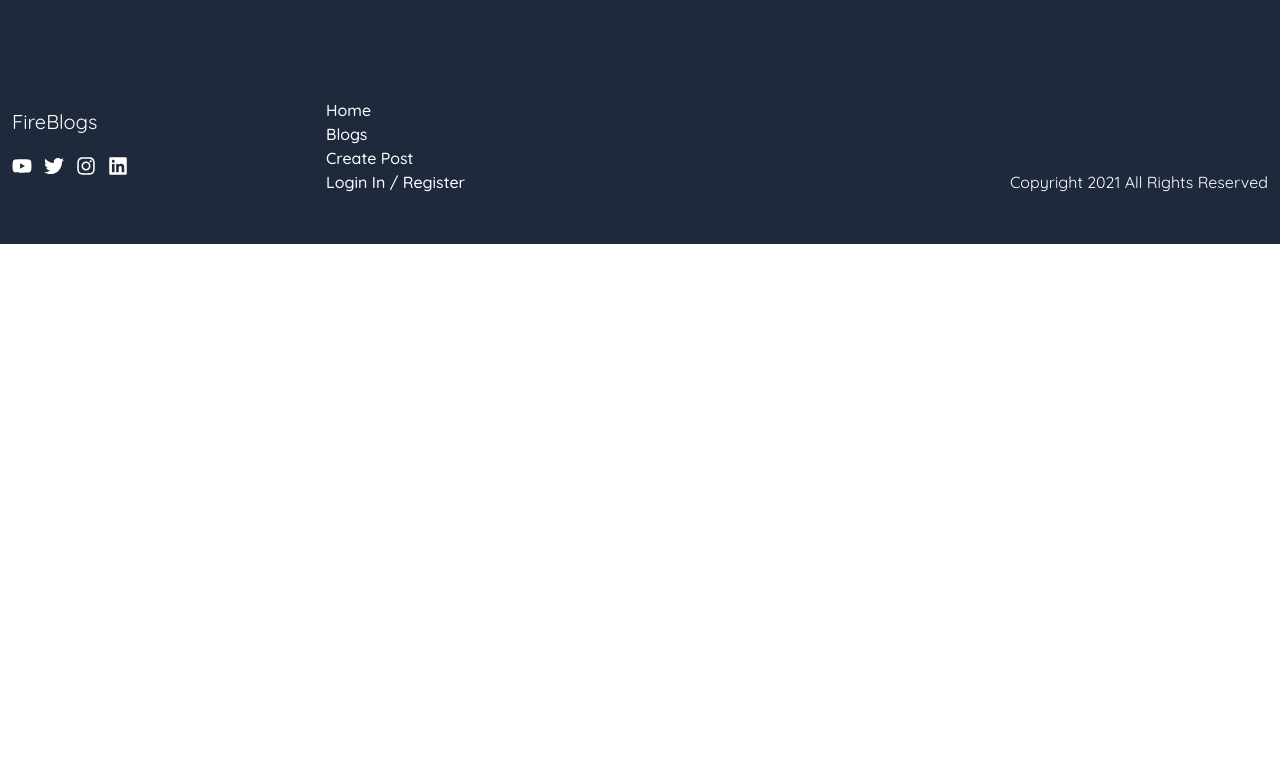
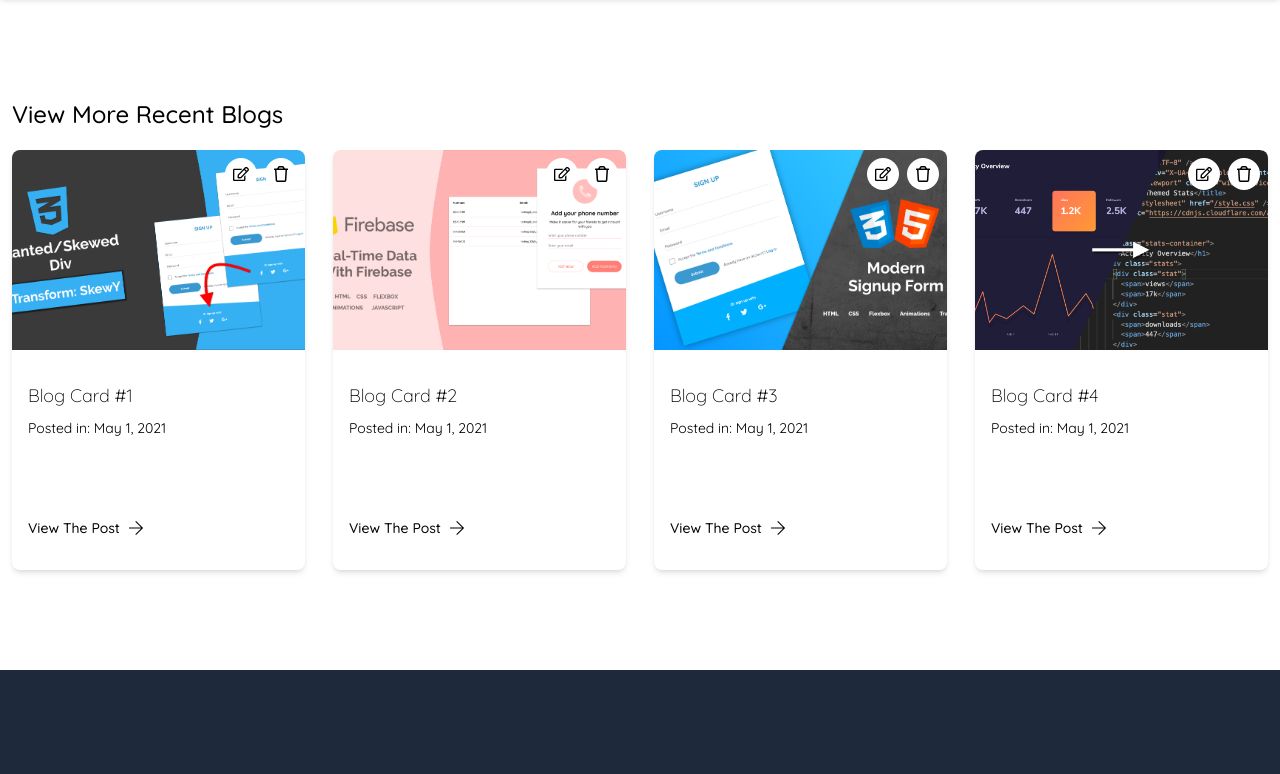
Before and after one commit to josephpaucar/fireblog, a Vue app: page / in a window 1280 px wide. Shown: the part 1488-2262 px from the top of the page. Before the commit the page ends 1732 px from the top, so only its background shows below. Built offline with nearby package versions, Linux system fonts and the light colour scheme; what vue2-editor would draw is missing.

Commit message:
BlogCard component created

```diff
--- /dev/null
+++ b/src/components/BlogCard.vue
@@ -0,0 +1,61 @@
+<script setup>
+const imageUrl = (image) => {
+  return new URL(`../assets/blogCards/${image}.jpg`, import.meta.url).href
+}
+
+const props = defineProps({
+  post: {
+        type: Object
+    }
+})
+</script>
+
+<template>
+  <div class="blog-card">
+    <div class="icons">
+      <div class="icon group mr-2">
+        <svg aria-hidden="true" focusable="false" data-prefix="far" data-icon="edit" class="w-4 h-4 svg-inline--fa fa-edit fa-w-18" role="img" xmlns="http://www.w3.org/2000/svg" viewBox="0 0 576 512"><path class="group-hover:fill-white" fill="currentColor" d="M402.3 344.9l32-32c5-5 13.7-1.5 13.7 5.7V464c0 26.5-21.5 48-48 48H48c-26.5 0-48-21.5-48-48V112c0-26.5 21.5-48 48-48h273.5c7.1 0 10.7 8.6 5.7 13.7l-32 32c-1.5 1.5-3.5 2.3-5.7 2.3H48v352h352V350.5c0-2.1.8-4.1 2.3-5.6zm156.6-201.8L296.3 405.7l-90.4 10c-26.2 2.9-48.5-19.2-45.6-45.6l10-90.4L432.9 17.1c22.9-22.9 59.9-22.9 82.7 0l43.2 43.2c22.9 22.9 22.9 60 .1 82.8zM460.1 174L402 115.9 216.2 301.8l-7.3 65.3 65.3-7.3L460.1 174zm64.8-79.7l-43.2-43.2c-4.1-4.1-10.8-4.1-14.8 0L436 82l58.1 58.1 30.9-30.9c4-4.2 4-10.8-.1-14.9z"></path></svg>
+      </div>
+      <div class="icon group">
+        <svg aria-hidden="true" focusable="false" data-prefix="far" data-icon="trash" class="w-4 h-4 svg-inline--fa fa-trash fa-w-14" role="img" xmlns="http://www.w3.org/2000/svg" viewBox="0 0 448 512"><path class="group-hover:fill-white" fill="currentColor" d="M432 80h-82.4l-34-56.7A48 48 0 0 0 274.4 0H173.6a48 48 0 0 0-41.2 23.3L98.4 80H16A16 16 0 0 0 0 96v16a16 16 0 0 0 16 16h16l21.2 339a48 48 0 0 0 47.9 45h245.8a48 48 0 0 0 47.9-45L416 128h16a16 16 0 0 0 16-16V96a16 16 0 0 0-16-16zM173.6 48h100.8l19.2 32H154.4zm173.3 416H101.11l-21-336h287.8z"></path></svg>
+      </div>
+    </div>
+    <img :src="imageUrl(props.post.blogCoverPhoto)" :alt="props.post.blogTitle">
+    <div class="info">
+      <div>
+        <h4>{{ props.post.blogTitle }}</h4>
+        <p>Posted in: {{ props.post.blogDate }}</p>
+      </div>
+      <router-link class="flex items-center link p-0 text-sm" :to="{ name: 'about' }">View The Post <span><svg aria-hidden="true" focusable="false" data-prefix="fal" data-icon="arrow-right" class="ml-2 w-4 h-4 svg-inline--fa fa-arrow-right fa-w-14" role="img" xmlns="http://www.w3.org/2000/svg" viewBox="0 0 448 512"><path fill="currentColor" d="M216.464 36.465l-7.071 7.07c-4.686 4.686-4.686 12.284 0 16.971L387.887 239H12c-6.627 0-12 5.373-12 12v10c0 6.627 5.373 12 12 12h375.887L209.393 451.494c-4.686 4.686-4.686 12.284 0 16.971l7.071 7.07c4.686 4.686 12.284 4.686 16.97 0l211.051-211.05c4.686-4.686 4.686-12.284 0-16.971L233.434 36.465c-4.686-4.687-12.284-4.687-16.97 0z"></path></svg></span></router-link>
+    </div>
+  </div>
+</template>
+
+<style lang="scss" scoped>
+  .blog-card {
+    @apply relative flex flex-col rounded-lg hover:cursor-pointer min-h-[420px] transition-all duration-500 ease-in hover:rotate-3 shadow-md font-quicksand;
+
+    .icons {
+      @apply absolute top-2 right-2 z-50 flex;
+
+      .icon {
+        @apply flex justify-center items-center w-8 h-8 bg-white hover:bg-slate-700 rounded-full;
+      }
+    }
+
+    img {
+      @apply min-h-[200px] w-full object-cover rounded-t-lg;
+    }
+
+    .info {
+      @apply flex flex-col justify-between h-full py-8 px-4;
+
+      h4 {
+        @apply pb-2 text-lg font-light;
+      }
+      p {
+        @apply font-normal text-sm pb-4;
+      }
+    }
+  }
+</style>
--- a/src/views/HomeView.vue
+++ b/src/views/HomeView.vue
@@ -1,6 +1,7 @@
 <script setup>
 import { reactive } from 'vue';
 import BlogPost from '../components/BlogPost.vue';
+import BlogCard from '../components/BlogCard.vue';
 import coding from '../assets/blogPhotos/coding.jpg'
 
 const welcomeScreen = reactive([
@@ -46,8 +47,28 @@
   </div>
 
   <BlogPost :post="post" v-for="(post, index) in sampleBlogPost" :key="index" />
+
+  <div class="blog-card-wrapper ">
+    <div class="container mx-auto">
+      <h3 class="blog-card-title">View More Recent Blogs</h3>
+      <div class="blog-cards">
+        <BlogCard :post="post" v-for="(post, index) in sampleBlogCards" :key="index"/>
+      </div>
+    </div>
+  </div>
 </template>
 
-<style scoped>
+<style lang="scss" scoped>
+.blog-card-wrapper {
+  @apply my-[100px] px-3 font-quicksand;
+
+  .blog-card-title {
+    @apply text-2xl mb-5 font-medium;
+  }
+
+  .blog-cards {
+    @apply grid gap-7 grid-cols-1 md:grid-cols-2 lg:grid-cols-3 xl:grid-cols-4;
+  }
+}
 
 </style>
```
